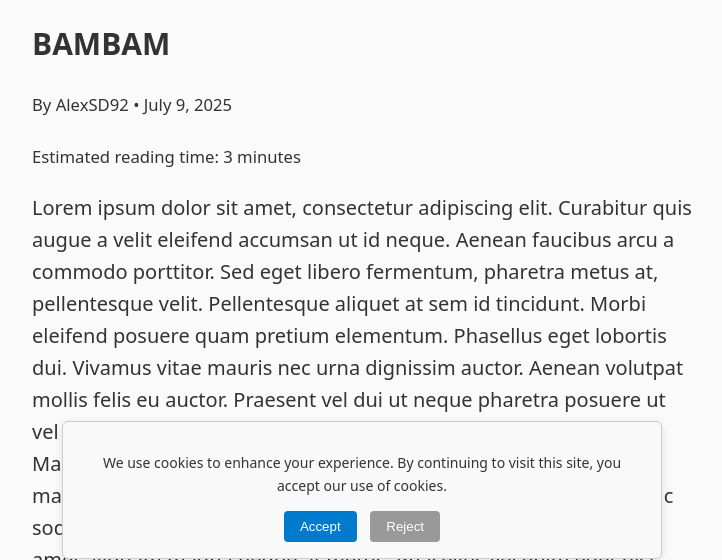
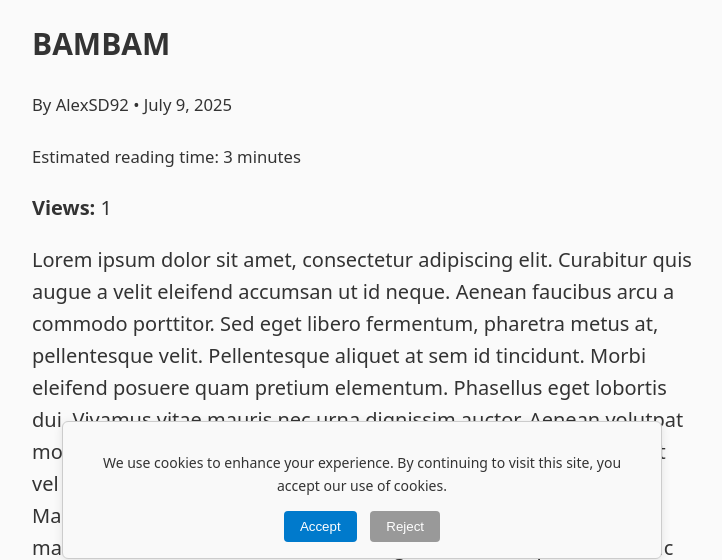
Before and after one commit to AlexSD92/lifelong_blog, a Django app: a page that uses blog/templates/blog/post_detail.html in a window 1280 px wide. Shown: the part 221-781 px from the top of the page, without its empty margins (278-1000 px from the left). Run offline with Django 5.2, Linux system fonts and the light colour scheme; data comes from the database, SQL or seed files in the repository; both versions use the stored data as it was after the commit; some libraries are stand-ins or nearby versions.

Commit message:
Add view counter to post detail page using F expressions

```diff
--- a/blog/models.py
+++ b/blog/models.py
@@ -43,7 +43,9 @@ class Post(models.Model):
     body = RichTextField()
     published = models.BooleanField(default=True)
     created = models.DateTimeField(auto_now_add=True)
-    tags = models.ManyToManyField('Tag', blank=True, related_name='posts')  # ✅ Tags added here
+    tags = models.ManyToManyField('Tag', blank=True, related_name='posts')
+    views = models.PositiveIntegerField(default=0)
+
 
     def save(self, *args, **kwargs):
         if not self.slug:
--- a/blog/templates/blog/post_detail.html
+++ b/blog/templates/blog/post_detail.html
@@ -5,12 +5,15 @@
 {% block og_description %}{{ post.excerpt|truncatewords:30 }}{% endblock %}
 {% block og_image %}{{ post.featured_image.url }}{% endblock %}
 
+from django.db.models import F
+
 {% block content %}
   <article>
     <h2>{{ post.title }}</h2>
     <p><small>By {{ post.author }} • {{ post.created|date:"F j, Y" }}</small></p>
     <p class="text-sm text-gray-500"><small>  Estimated reading time: {{ post.reading_time }} minute{{ post.reading_time|pluralize }}
     </small></p>
+    <p><strong>Views:</strong> {{ post.views }}</p>
     {% if post.image %}
       <img src="{{ post.image.url }}" alt="Image for {{ post.title }}">
     {% endif %}
--- a/blog/views.py
+++ b/blog/views.py
@@ -7,6 +7,7 @@ from django.contrib import messages
 from django.core.paginator import Paginator
 from .models import Post, Category, Tag
 from .forms import CommentForm, RegisterForm
+from django.db.models import F
 
 
 def home(request):
@@ -18,6 +19,11 @@ def home(request):
 
 def post_detail(request, slug):
     post = get_object_or_404(Post, slug=slug, published=True)
+
+    Post.objects.filter(pk=post.pk).update(views=F('views') + 1)
+
+    post.refresh_from_db()
+
     comments = post.comments.filter(approved=True)
     new_comment = None
 
```
Also changed, not shown: blog/migrations/0007_post_views.py (added), db.sqlite3.
